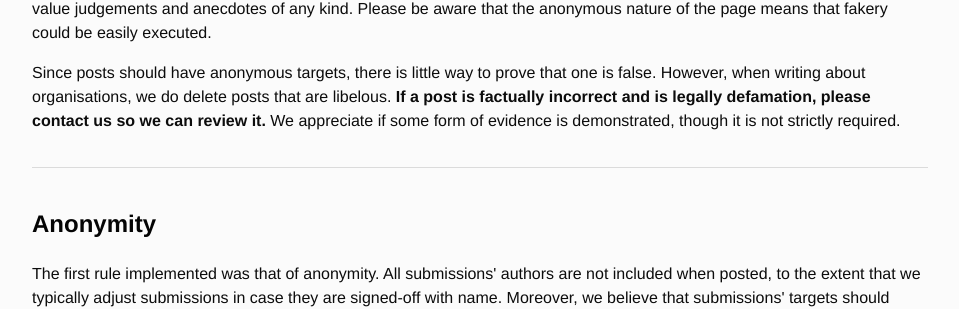
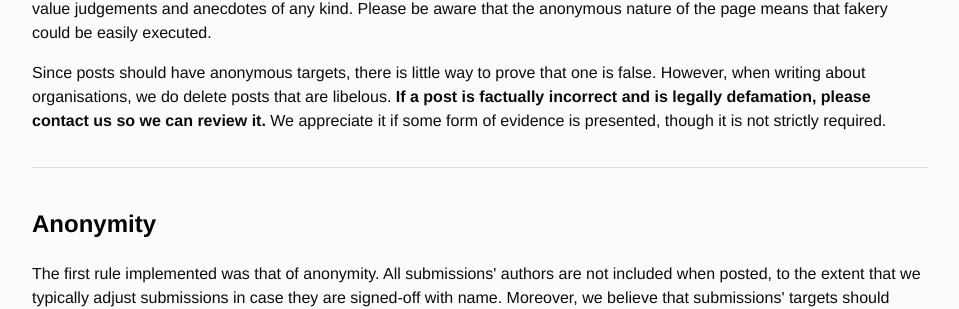
Before and after one commit to Oxfeud/oxfeud.github.io, a Jekyll site: the page built from index.html, in a window 1280 px wide and 900 px high, scrolled down 3568 px. Shown: the part 148-457 px from the top of the window, without its empty margins (160-1119 px from the left). Built offline with Jekyll 4.4.1, drawn with Linux system fonts in a browser that asks for light colours.

Commit message:
Update index.html

```diff
--- a/index.html
+++ b/index.html
@@ -90,7 +90,7 @@ title: Oxfeud - FAQ
 	<p>Both Oxford and the wider world have many differing viewpoints. It would be foolish to self-righteously place our own beliefs above that of anyone else's, and would be a detriment to the page to stifle the wide range of opinions simply because we disagree. Of course, legal restrictions apply, and we will not knowingly post anything that violates U.K. laws. If you think we do, please send us a message so we can resolve it quickly.</p>
 	<h4 id="Libel">Factuality and libel</h4>
 	<p><b>Nothing published on Oxfeud is necessarily factual and should not be treated as a news outlet.</b> This includes both value judgements and anecdotes of any kind. Please be aware that the anonymous nature of the page means that fakery could be easily executed.</p>
-	<p>Since posts should have anonymous targets, there is little way to prove that one is false. However, when writing about organisations, we do delete posts that are libelous. <b>If a post is factually incorrect and is legally defamation, please contact us so we can review it.</b> We appreciate if some form of evidence is demonstrated, though it is not strictly required.</p>
+	<p>Since posts should have anonymous targets, there is little way to prove that one is false. However, when writing about organisations, we do delete posts that are libelous. <b>If a post is factually incorrect and is legally defamation, please contact us so we can review it.</b> We appreciate it if some form of evidence is presented, though it is not strictly required.</p>
 	<br />
 	<div style="border-top: 1px solid #dbdbdb; font-size: 0em; margin-top: 2em; margin-bottom: 2em;"></div>
 	<br />
```
